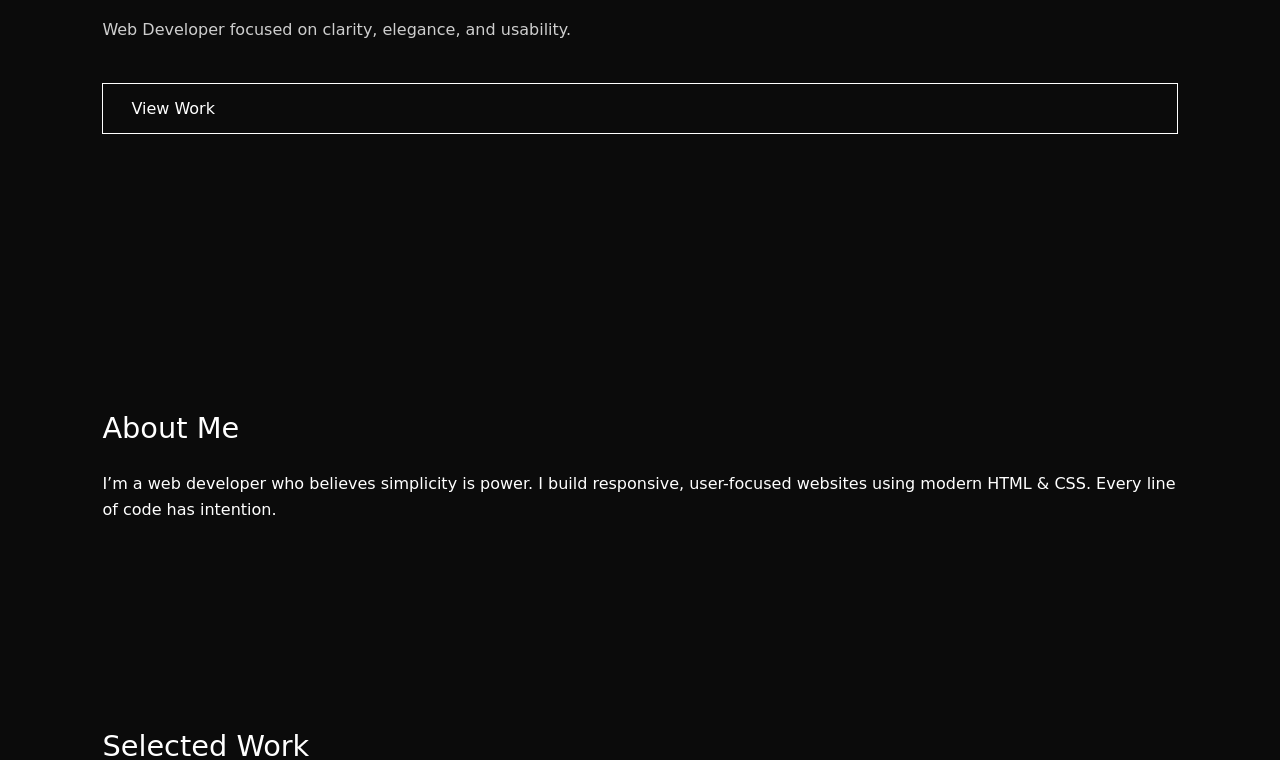
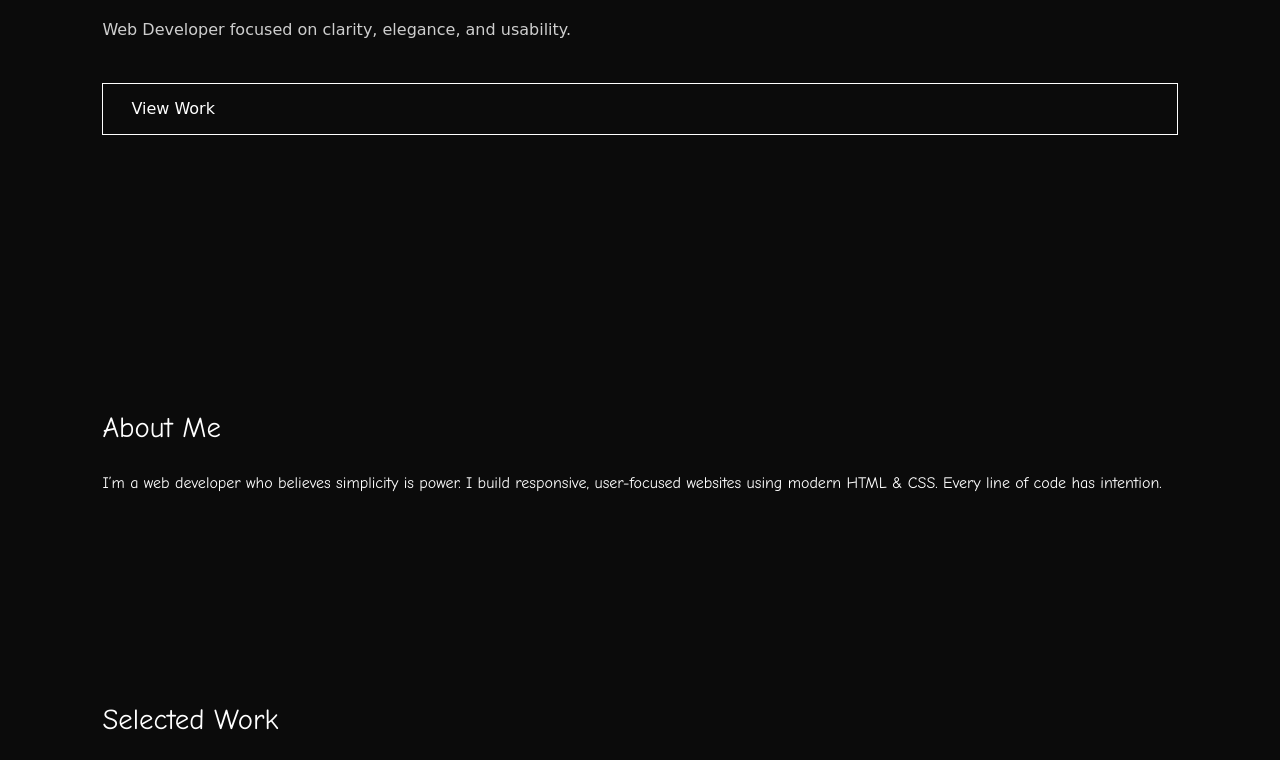
Before and after one commit to Kellykenz/KENZDY.LABS, a plain HTML site: page index.html in a window 1280 px wide. Shown: the part 493-1253 px from the top of the page. Drawn offline with Linux system fonts and the light colour scheme.

Commit message:
Update style.css

```diff
--- a/style.css
+++ b/style.css
@@ -10,7 +10,7 @@
   margin: 0;
   padding: 0;
   box-sizing: border-box;
-  font-family: cursive;
+  font-family: "Segoe Script", "Apple Chancery", "Comic Sans Ms", cursive;
 }
 
 body {
```
